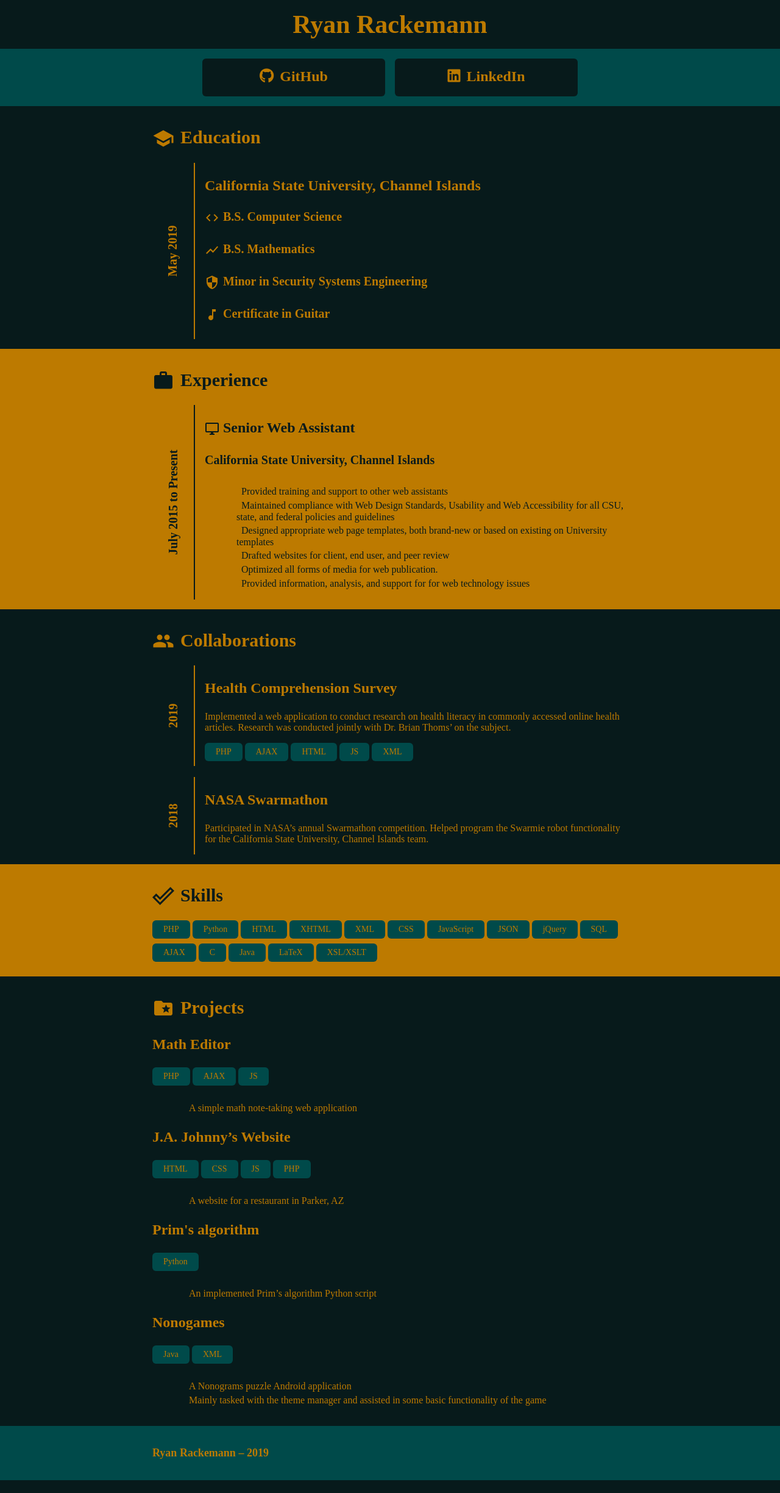
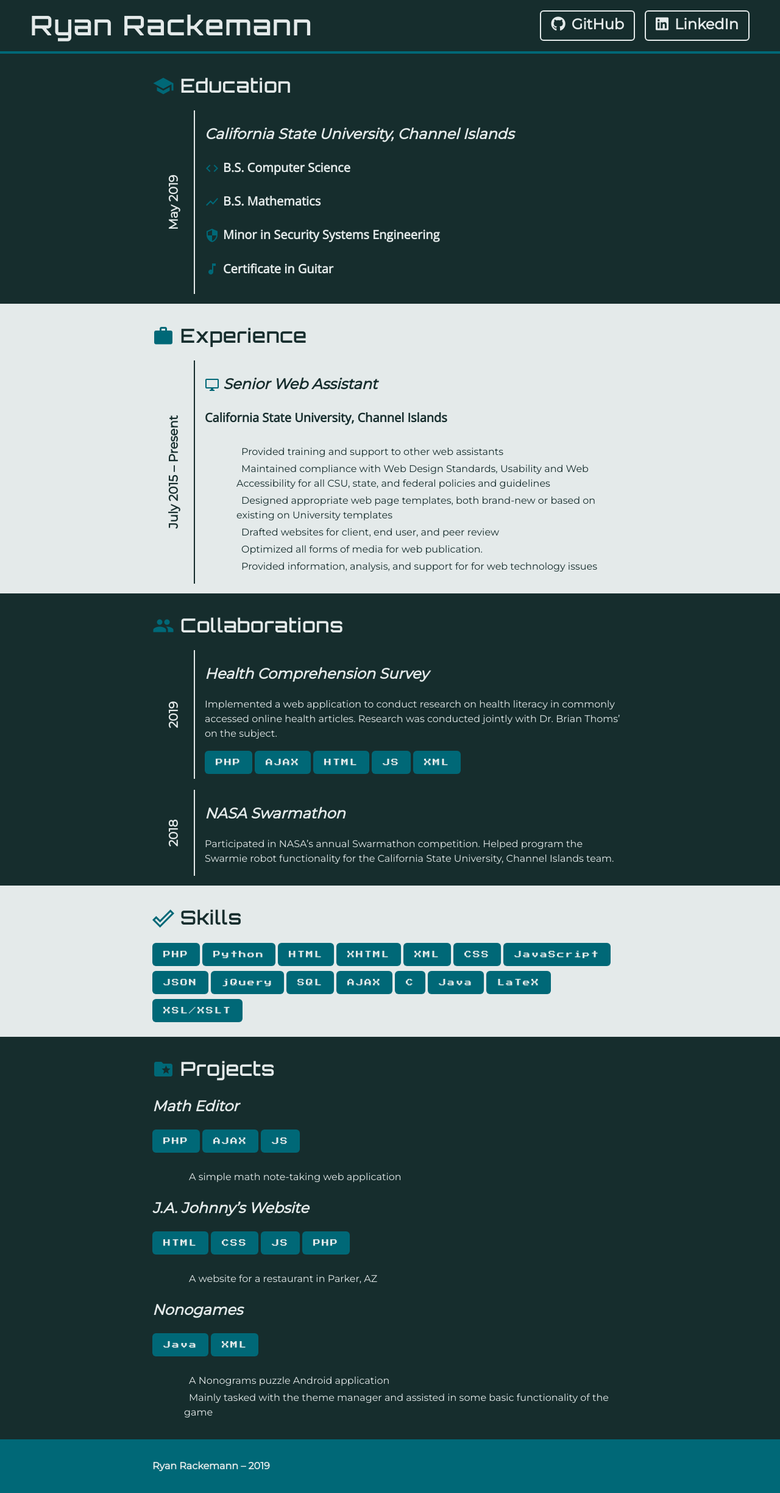
Before and after one commit to ryanrackemann/ryanrackemann.github.io, a PHP site: page / in a window 1280 px wide. Shown: the whole page at 61% size. Before the commit the page ends 2427 px from the top, so only its background shows below. Run offline with PHP 8.4, Linux system fonts and the light colour scheme.

Commit message:
Updated site with new styling
added new layout structure and color scheme

```diff
--- a/css/style.css
+++ b/css/style.css
@@ -1,7 +1,7 @@
 :root {
-     --dark-blue: #071a1b;
-     --light-blue: #004a4a;
-     --orange: #bd7a00;
+     --black: #162d2d;
+     --blue: #006877;
+     --white: #e4eaea;
 }
 
 html, body {
@@ -11,42 +11,63 @@ html, body {
 h1, h2 {
      margin: 0
 }
-h1 { font-size: 42px; }
+h1 {
+     font-family: 'Orbitron', sans-serif;
+     letter-spacing: 4px;
+     font-size: 42px;
+}
 h2 {
+     font-family: 'Orbitron', sans-serif;
+     letter-spacing: 2px;
      font-size: 30px;
      margin: 18px 0;
 }
-h3 { font-size: 24px; }
-h4 { font-size: 20px; }
+h3 {
+     font-family: 'Montserrat', sans-serif;
+     font-size: 24px;
+     font-style: oblique;
+}
+h4 {
+     font-family: 'Open Sans', sans-serif;
+     font-size: 20px;
+}
+p, li, a {
+     font-family: 'Montserrat', sans-serif;
+     font-size: 16px;
+     line-height: 24px;
+}
 
 body {
      height: 100%;
-     background-color: var(--dark-blue);
-     color: var(--orange);
+     background-color: var(--black);
+     color: var(--white);
 }
 
 header {
-     text-align: center;
-     padding: 42px;
+     position: -webkit-sticky;
+     position: sticky;
+     border-bottom: 4px solid var(--blue);
+     top: 0;
+     z-index: 1;
 }
-
-header, main > *, footer { padding: 16px 24px; }
+main > *, footer { padding: 16px 24px; }
 
 .orange {
-     background-color: var(--orange);
-     color: var(--dark-blue);
+     background-color: var(--white);
+     color: var(--black);
 }
 .dark-blue {
-     background-color: var(--dark-blue);
-     color: var(--orange);
+     background-color: var(--black);
+     color: var(--white);
 }
 .light-blue {
-     background-color: var(--light-blue);
-     color: var(--orange);
+     background-color: var(--blue);
+     color: var(--white);
 }
 
 i {
      font-family: 'Material Icons';
+     color: var(--blue);
      font-weight: normal;
      font-style: normal;
      display: inline-block;
@@ -66,6 +87,9 @@ i {
      /* Support for IE. */
      font-feature-settings: 'liga';
 }
+a i {
+     color: var(--white);
+}
 i.fab {
      margin-right: 10px;
      font-size: 24px;
@@ -82,31 +106,45 @@ h3 > i.material-icons, h4 > i.material-icons {
      padding-bottom: 2px;
 }
 
+header {
+     display: inline-grid;
+     grid-template-areas: 'title externals';
+     grid-template-columns: 1fr 1fr;
+     align-items: center;
+     width: 100%;
+}
+
+.title {
+     padding: 16px 50px;
+     grid-area: title;
+}
+
 .externals {
-     width: calc(100% - 84px);
-     padding: 16px 42px;
+     padding: 16px 50px;
+     grid-area: externals;
+     justify-self: end;
      display: inline-grid;
      grid-template-areas: 'GitHub LinkedIn';
      grid-gap: 16px;
-     grid-template-columns: repeat(2, minmax(100px, 300px));
+     grid-template-columns: auto auto;
      justify-content: center;
      align-items: center;
 }
 
 .externals a {
      display: block;
-     padding: 16px;
+     padding: 8px 16px;
      border-radius: 6px;
      text-decoration: none;
      font-size: 24px;
      font-weight: bold;
      text-align: center;
-     background-color: var(--dark-blue);
-     color: var(--orange);
+     border: solid 2px var(--white);
+     background-color: var(--black);
+     color: var(--white);
 }
 .externals a:hover {
-     background-color: var(--orange);
-     color: var(--dark-blue);
+     background-color: var(--blue);
 }
 
 .GitHub {
@@ -132,37 +170,40 @@ h3 > i.material-icons, h4 > i.material-icons {
      justify-content: center;
 }
 .dark-blue *::selection, .light-blue *::selection {
-     background: var(--dark-blue);
+     background: var(--black);
 }
 .orange *::selection {
-     background: var(--orange);
+     background: var(--white);
 }
 .dark-blue .timeWrap, .light-blue .timeWrap {
-     border-right: var(--orange) solid 2.2px;
+     border-right: var(--white) solid 2.2px;
 }
 .orange .timeWrap {
-     border-right: var(--dark-blue) solid 2.2px;
+     border-right: var(--black) solid 2.2px;
 }
 .time {
      margin: 0;
      font-size: 20px;
      font-weight: bold;
-     display: flex;
+     white-space: nowrap;
      transform: rotate(-90deg);
+     z-index: 0;
 }
 .content {
      grid-area: content;
 }
 .taglist div {
      display: inline-flex;
-     background-color: var(--light-blue);
-     color: var(--orange);
+     background-color: var(--blue);
+     color: var(--white);
      border-radius: 6px;
      padding: 3px 6px;
      margin-bottom: 8px;
 }
 .taglist div p {
-     font-size: 14px;
+     font-family: 'Press Start 2P', cursive;
+     letter-spacing: 2px;
+     font-size: 12px;
      margin: 4px 12px;
 }
 ul {
@@ -180,16 +221,6 @@ li:before {
      margin-right: 6px;
      font-size: 18px;
 }
-#Education {
-}
-#Experience {
-}
-#Collaborations {
-}
-#Skills {
-}
-#Projects {
-}
 
 footer {
      font-size: 18px;
@@ -197,14 +228,14 @@ footer {
 }
 
 @media only screen and (min-width: 700px) {
-     header, footer, main > * { padding: 16px 75px; }
+     footer, main > * { padding: 16px 75px; }
 }
 @media only screen and (min-width: 900px) {
-     header, footer, main > * { padding: 16px 150px; }
+     footer, main > * { padding: 16px 150px; }
 }
 @media only screen and (min-width: 1200px) {
-     header, footer, main > * { padding: 16px 250px; }
+     footer, main > * { padding: 16px 250px; }
 }
 @media only screen and (min-width: 1600px) {
-     header, footer, main > * { padding: 16px 400px; }
+     footer, main > * { padding: 16px 400px; }
 }
--- a/index.html
+++ b/index.html
@@ -6,26 +6,29 @@
           <link rel="stylesheet" href="css/style.css">
           <link rel="stylesheet" href="https://use.fontawesome.com/releases/v5.7.2/css/all.css" integrity="sha384-fnmOCqbTlWIlj8LyTjo7mOUStjsKC4pOpQbqyi7RrhN7udi9RwhKkMHpvLbHG9Sr" crossorigin="anonymous">
           <link href="https://fonts.googleapis.com/icon?family=Material+Icons" rel="stylesheet">
+          <link href="https://fonts.googleapis.com/css?family=Montserrat|Orbitron|Press+Start+2P|Open+Sans" rel="stylesheet">
           <title>Ryan Rackemann</title>
      </head>
      <body>
           <header class="dark-blue">
-               <h1>Ryan Rackemann</h1>
+               <div class="title">
+                    <h1>Ryan Rackemann</h1>
+               </div>
+               <div class="externals">
+                    <div class="GitHub">
+                         <a target="_blank" href="https://github.com/ryanrackemann"><i class="fab fa-github"></i>GitHub</a>
+                    </div>
+                    <div class="LinkedIn">
+                         <a target="_blank" href="https://www.linkedin.com/in/ryan-rackemann-8a9a49153" class="LinkedIn"><i class="fab fa-linkedin"></i>LinkedIn</a>
+                    </div>
+               </div>
           </header>
           <main>
-               <div class="externals light-blue">
-                    <div class="GitHub">
-                         <a href="#"><i class="fab fa-github"></i>GitHub</a>
-                    </div>
-                    <div class="LinkedIn">
-                         <a href="#" class="LinkedIn"><i class="fab fa-linkedin"></i>LinkedIn</a>
-                    </div>
-               </div>
                <div id="Education" class="dark-blue">
                     <h2><i class="material-icons">school</i>Education</h2>
                     <div class="timeContentGrid">
                          <div class="timeWrap">
-                              <p class="time">May&nbsp;2019</p>
+                              <p class="time">May 2019</p>
                          </div>
                          <div class="content">
                               <h3>California State University, Channel Islands</h3>
@@ -40,7 +43,7 @@
                     <h2><i class="material-icons">work</i>Experience</h2>
                     <div class="timeContentGrid">
                          <div class="timeWrap">
-                              <p class="time">July&nbsp;2015&nbsp;to&nbsp;Present</p>
+                              <p class="time">July 2015 &ndash; Present</p>
                          </div>
                          <div class="content">
                               <h3><i class="material-icons">desktop_windows</i>Senior Web Assistant</h3>
@@ -126,14 +129,6 @@
                     <ul>
                          <li>A website for a restaurant in Parker, AZ</li>
                     </ul>
-                    <h3>Prim's algorithm</h3>
-                    <div class="taglist">
-                         <div><p>Python</p></div>
-                    </div>
-                    <ul>
-                         <li>An implemented Prim’s algorithm Python script</li>
-                    </ul>
-
                     <h3>Nonogames</h3>
                     <div class="taglist">
                          <div><p>Java</p></div>
```
